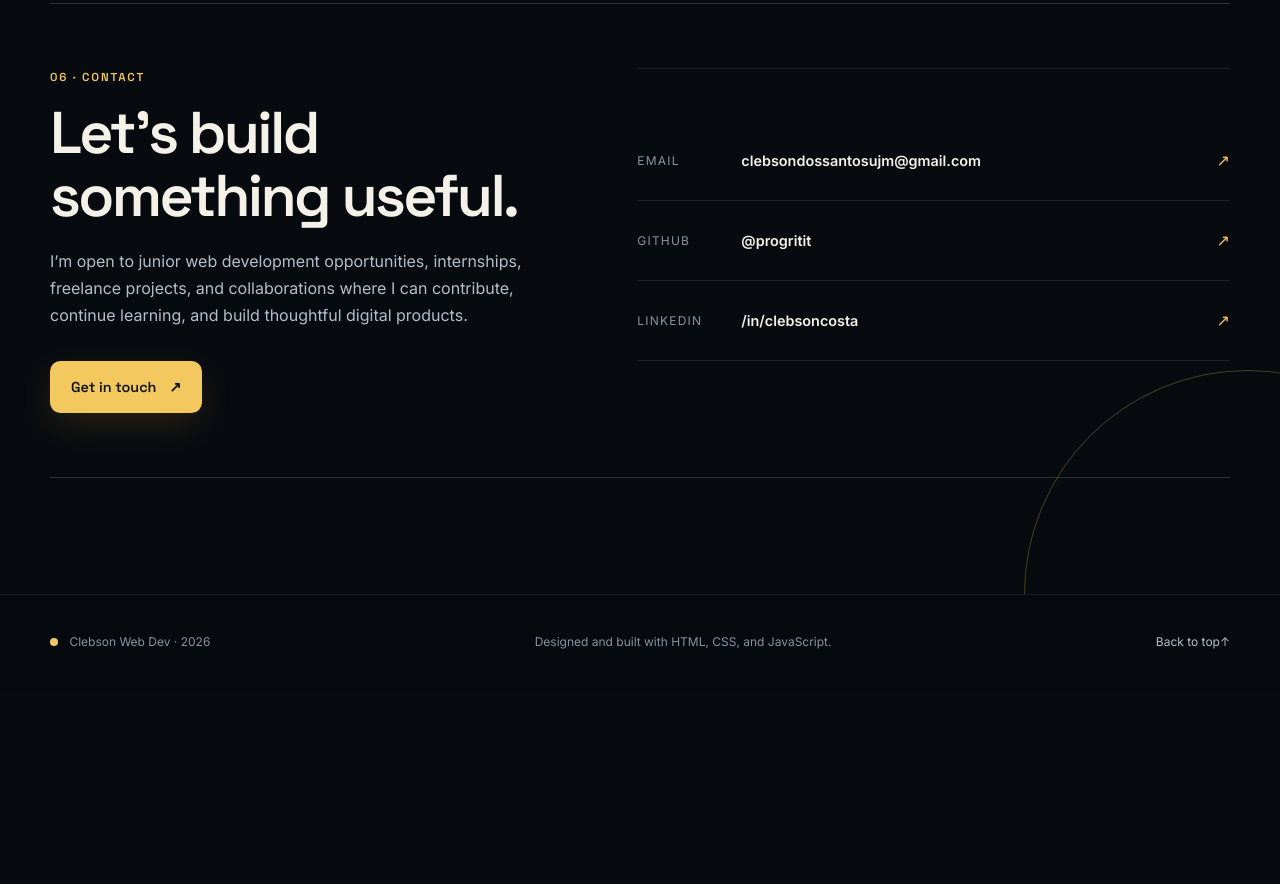
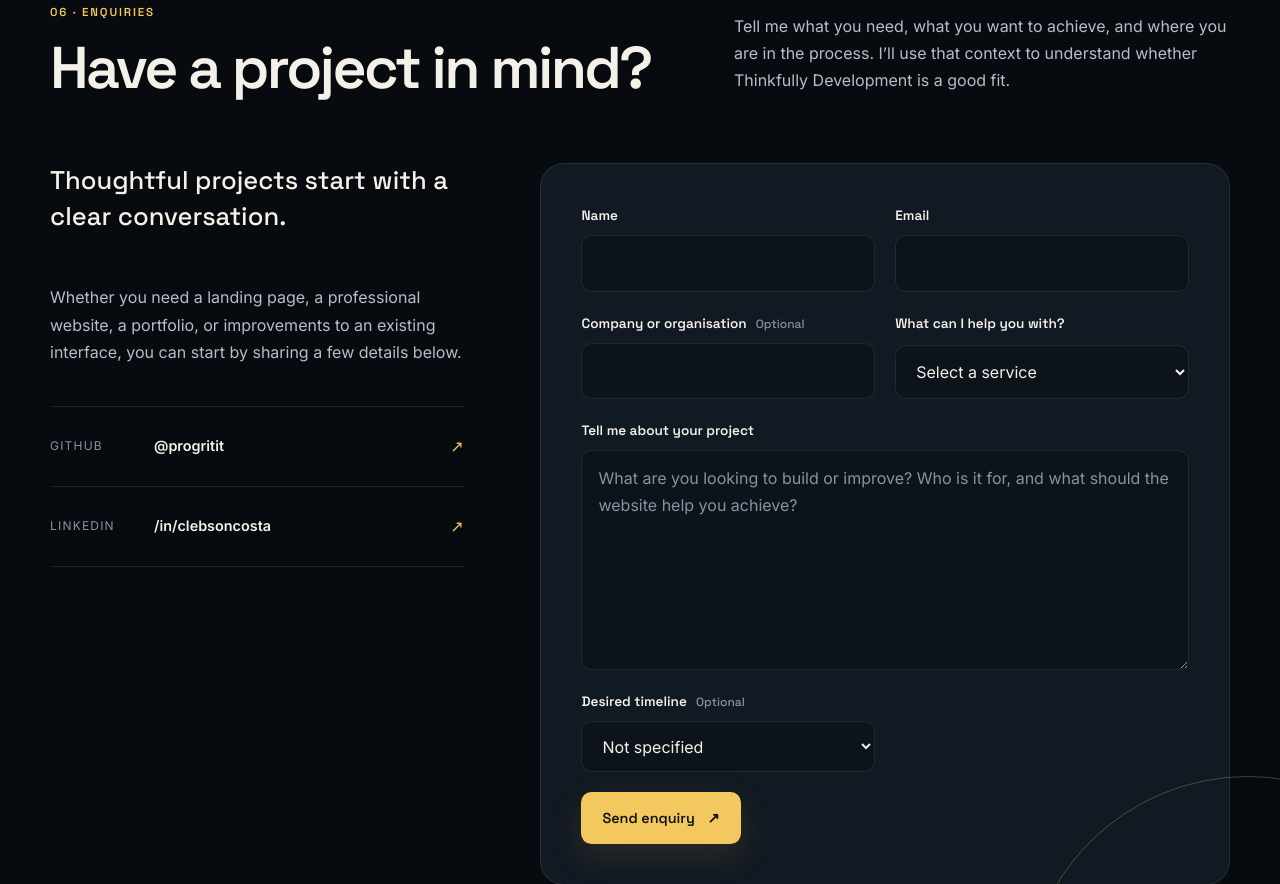
Before and after one commit to progritit/Portfolio, a website built with webpack: page src/template.html in a window 1280 px wide. Shown: the part 9426-10310 px from the top of the page. Before the commit the page ends 10117 px from the top, so only its background shows below. Built offline with nearby package versions, Linux system fonts and the light colour scheme.

Commit message:
feat: add business enquiry form and service selection flow

```diff
--- a/src/index.js
+++ b/src/index.js
@@ -3,9 +3,11 @@ import "./styles.css";
 import { initNavigation } from "./modules/navigation.js";
 import { renderServices } from "./modules/services.js";
 import { renderProjects } from "./modules/projects.js";
+import { initEnquiryForm } from "./modules/enquiry.js";
 import { initFooter } from "./modules/footer.js";
 
 initNavigation();
 renderServices();
 renderProjects();
+initEnquiryForm();
 initFooter();
--- /dev/null
+++ b/src/modules/enquiry.js
@@ -0,0 +1,52 @@
+import { services } from "../data/services.js";
+
+function populateServiceOptions(select) {
+  services.forEach((service) => {
+    const option = document.createElement("option");
+
+    option.value = service.id;
+    option.textContent = service.title;
+
+    select.append(option);
+  });
+}
+
+function selectRequestedService(select, serviceId) {
+  const serviceExists = services.some((service) => service.id === serviceId);
+
+  if (serviceExists) {
+    select.value = serviceId;
+  }
+}
+
+export function initEnquiryForm() {
+  const form = document.querySelector("#enquiry-form");
+  const serviceSelect = document.querySelector("#enquiry-service");
+  const formStatus = document.querySelector("#form-status");
+
+  if (!form || !serviceSelect) return;
+
+  populateServiceOptions(serviceSelect);
+
+  document.addEventListener("click", (event) => {
+    const serviceLink = event.target.closest(".service-link");
+
+    if (!serviceLink) return;
+
+    selectRequestedService(serviceSelect, serviceLink.dataset.service);
+  });
+
+  form.addEventListener("submit", (event) => {
+    event.preventDefault();
+
+    if (!form.checkValidity()) {
+      form.reportValidity();
+      return;
+    }
+
+    if (formStatus) {
+      formStatus.textContent =
+        "Enquiry submission will be activated when the secure form service is connected.";
+    }
+  });
+}
--- a/src/styles.css
+++ b/src/styles.css
@@ -1787,6 +1787,115 @@ p {
   align-self: flex-start;
 }
 
+.contact-layout {
+  display: grid;
+  grid-template-columns: minmax(0, 0.75fr) minmax(0, 1.25fr);
+  gap: clamp(2rem, 6vw, 5rem);
+  align-items: start;
+}
+
+.contact-intro {
+  display: grid;
+  gap: 1.5rem;
+}
+
+.contact-lead {
+  color: var(--text-primary);
+  font-family: var(--font-display);
+  font-size: clamp(1.25rem, 2vw, 1.6rem);
+  line-height: 1.4;
+}
+
+.enquiry-form {
+  display: grid;
+  grid-template-columns: repeat(2, minmax(0, 1fr));
+  gap: 1.25rem;
+  padding: clamp(1.5rem, 4vw, 2.5rem);
+  border: 1px solid var(--border-subtle);
+  border-radius: var(--radius-large);
+  background: var(--surface-primary);
+}
+
+.form-field {
+  display: grid;
+  gap: 0.5rem;
+}
+
+.form-field-wide {
+  grid-column: 1 / -1;
+}
+
+.form-field label {
+  font-family: var(--font-display);
+  font-size: 0.85rem;
+  font-weight: 600;
+}
+
+.form-field label span {
+  margin-left: 0.35rem;
+  color: var(--text-muted);
+  font-family: inherit;
+  font-size: 0.75rem;
+  font-weight: 400;
+}
+
+.form-field input,
+.form-field select,
+.form-field textarea {
+  width: 100%;
+  padding: 0.85rem 1rem;
+  border: 1px solid var(--border-subtle);
+  border-radius: var(--radius-small);
+  background: var(--background-secondary);
+  color: var(--text-primary);
+  font: inherit;
+}
+
+.form-field textarea {
+  resize: vertical;
+}
+
+.form-field input:focus,
+.form-field select:focus,
+.form-field textarea:focus {
+  outline: 2px solid var(--solar-gold);
+  outline-offset: 2px;
+  border-color: var(--border-solar);
+}
+
+.form-field input::placeholder,
+.form-field textarea::placeholder {
+  color: var(--text-muted);
+}
+
+.form-actions {
+  display: flex;
+  flex-wrap: wrap;
+  gap: 1rem;
+  align-items: center;
+}
+
+.form-status {
+  color: var(--text-muted);
+  font-size: 0.85rem;
+}
+
+@media (max-width: 800px) {
+  .contact-layout {
+    grid-template-columns: 1fr;
+  }
+}
+
+@media (max-width: 600px) {
+  .enquiry-form {
+    grid-template-columns: 1fr;
+  }
+
+  .form-field-wide {
+    grid-column: auto;
+  }
+}
+
 @media (max-width: 700px) {
   .technical-work-card {
     flex-direction: column;
--- a/src/template.html
+++ b/src/template.html
@@ -497,38 +497,37 @@
       </section>
 
       <section class="section contact" id="contact">
-        <div class="container contact-panel">
-          <div class="contact-copy">
-            <p class="section-kicker">06 · Contact</p>
-
-            <h2>Let’s build something useful.</h2>
+        <div class="container">
+          <header class="section-heading contact-heading">
+            <div>
+              <p class="section-kicker">06 · Enquiries</p>
+              <h2>Have a project in mind?</h2>
+            </div>
 
             <p>
-              I’m open to junior web development opportunities, internships,
-              freelance projects, and collaborations where I can contribute,
-              continue learning, and build thoughtful digital products.
+              Tell me what you need, what you want to achieve, and where you are
+              in the process. I’ll use that context to understand whether
+              Thinkfully Development is a good fit.
+            </p>
+          </header>
+
+          <div class="contact-layout">
+            <div class="contact-intro">
+              <p class="contact-lead">
+                Thoughtful projects start with a clear conversation.
               </p>
 
-            <a
-              class="button button-primary"
-              href="mailto:clebsondossantosujm@gmail.com"
-            >
-              Get in touch
-              <span aria-hidden="true">↗</span>
-            </a>
-          </div>
+              <p>
+                Whether you need a landing page, a professional website, a
+                portfolio, or improvements to an existing interface, you can
+                start by sharing a few details below.
+              </p>
 
               <address class="contact-list">
-            <a href="mailto:clebsondossantosujm@gmail.com">
-              <span>Email</span>
-              <strong>clebsondossantosujm@gmail.com</strong>
-              <span aria-hidden="true">↗</span>
-            </a>
-
                 <a
                   href="https://github.com/progritit"
                   target="_blank"
-              rel="noreferrer"
+                  rel="noopener noreferrer"
                 >
                   <span>GitHub</span>
                   <strong>@progritit</strong>
@@ -538,13 +537,97 @@
                 <a
                   href="https://www.linkedin.com/in/clebsoncosta/"
                   target="_blank"
-              rel="noreferrer"
+                  rel="noopener noreferrer"
                 >
                   <span>LinkedIn</span>
                   <strong>/in/clebsoncosta</strong>
                   <span aria-hidden="true">↗</span>
                 </a>
               </address>
+            </div>
+
+            <form class="enquiry-form" id="enquiry-form">
+              <div class="form-field">
+                <label for="enquiry-name">Name</label>
+                <input
+                  id="enquiry-name"
+                  name="name"
+                  type="text"
+                  autocomplete="name"
+                  required
+                />
+              </div>
+
+              <div class="form-field">
+                <label for="enquiry-email">Email</label>
+                <input
+                  id="enquiry-email"
+                  name="email"
+                  type="email"
+                  autocomplete="email"
+                  required
+                />
+              </div>
+
+              <div class="form-field">
+                <label for="enquiry-organisation">
+                  Company or organisation
+                  <span>Optional</span>
+                </label>
+                <input
+                  id="enquiry-organisation"
+                  name="organisation"
+                  type="text"
+                  autocomplete="organization"
+                />
+              </div>
+
+              <div class="form-field">
+                <label for="enquiry-service">What can I help you with?</label>
+                <select id="enquiry-service" name="service" required>
+                  <option value="">Select a service</option>
+                </select>
+              </div>
+
+              <div class="form-field form-field-wide">
+                <label for="enquiry-message">Tell me about your project</label>
+                <textarea
+                  id="enquiry-message"
+                  name="message"
+                  rows="7"
+                  minlength="20"
+                  required
+                  placeholder="What are you looking to build or improve? Who is it for, and what should the website help you achieve?"
+                ></textarea>
+              </div>
+
+              <div class="form-field">
+                <label for="enquiry-timeline">
+                  Desired timeline
+                  <span>Optional</span>
+                </label>
+
+                <select id="enquiry-timeline" name="timeline">
+                  <option value="">Not specified</option>
+                  <option value="as-soon-as-possible">
+                    As soon as possible
+                  </option>
+                  <option value="within-one-month">Within one month</option>
+                  <option value="one-to-three-months">1–3 months</option>
+                  <option value="flexible">Flexible</option>
+                </select>
+              </div>
+
+              <div class="form-actions form-field-wide">
+                <button class="button button-primary" type="submit">
+                  Send enquiry
+                  <span aria-hidden="true">↗</span>
+                </button>
+
+                <p class="form-status" id="form-status" aria-live="polite"></p>
+              </div>
+            </form>
+          </div>
         </div>
       </section>
     </main>
```
Also changed, not shown: package.json (+4 -3 lines), tests/enquiry.test.js (added, +40 -0 lines). Lines whose indentation alone changed are shown as unchanged.
